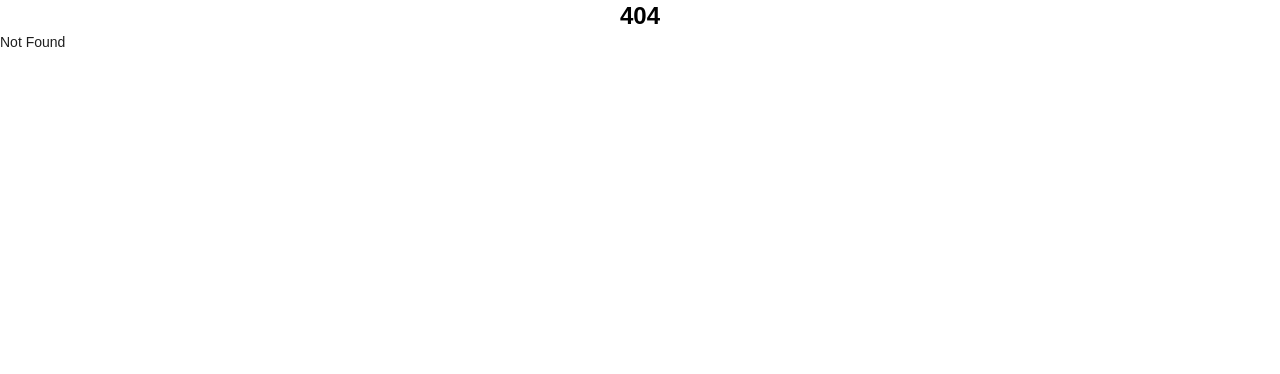
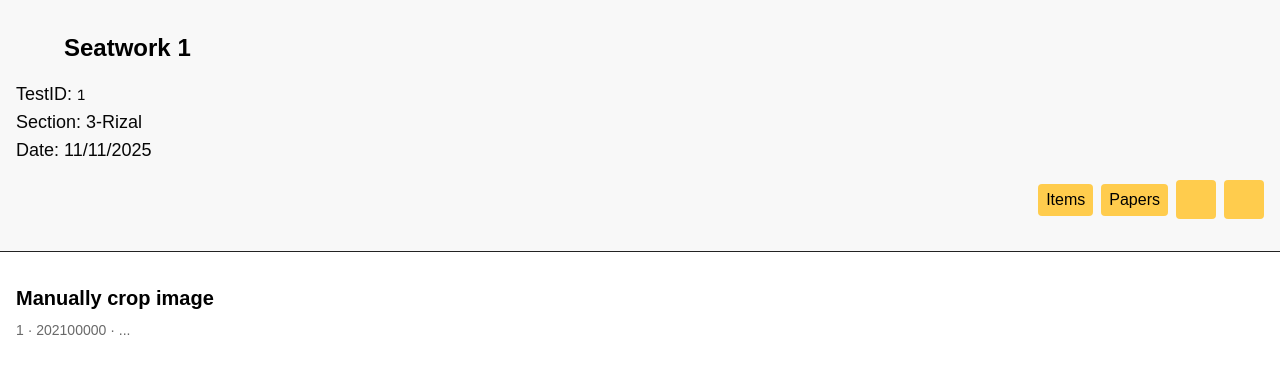
Before and after one commit to JoseTomanan/S3LAB-ai-grading, a SvelteKit app in the folder app/frontend/: page /1/papers/202100000/manual in a window 1280 px wide. Before the commit this address had no page. Shown: the top 374 px of the page. Built offline with nearby package versions, Linux system fonts and the light colour scheme; no server answers; some icons are missing.

Commit message:
feat: add manual cropping page (not dialog)

```diff
--- /dev/null
+++ b/app/frontend/src/routes/[test_id]/papers/[student_no]/manual/+page.svelte
@@ -0,0 +1,11 @@
+<script lang="ts">
+	const apiBaseUrl = import.meta.env.VITE_API_BASE_URL;
+
+	const { data } = $props();
+</script>
+
+<div class="flex flex-col space-y-2">
+	<h2 class="font-bold">Manually crop image</h2>
+	<h6>{data.test_id} &middot; {data.student_no} &middot; ...</h6>
+	<!-- TODO: all -->
+</div>
```
